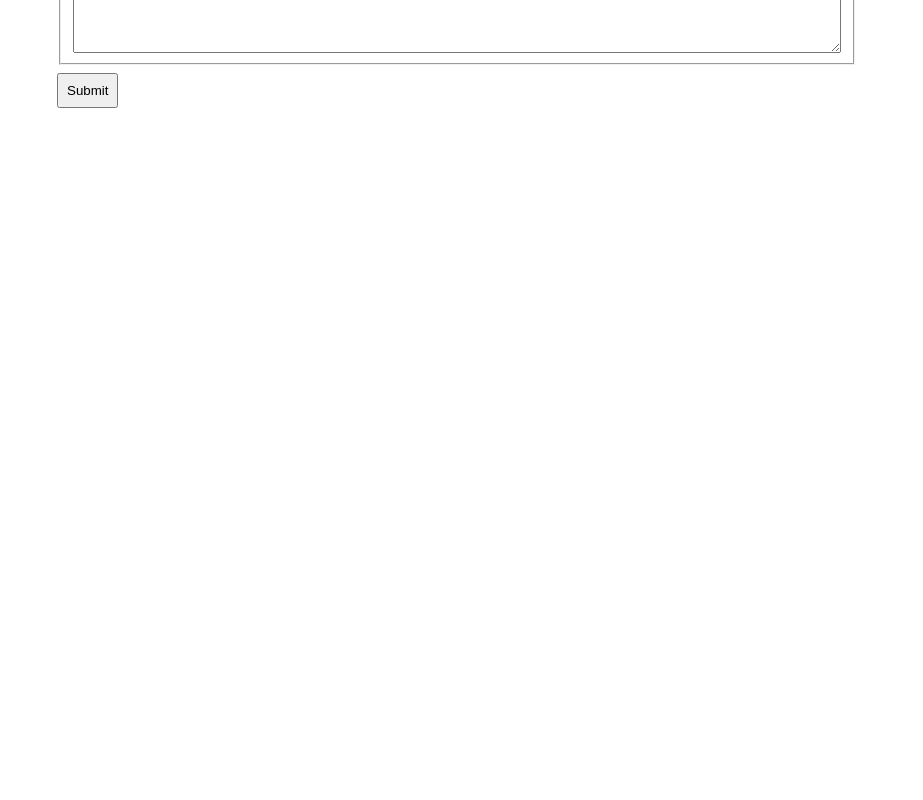
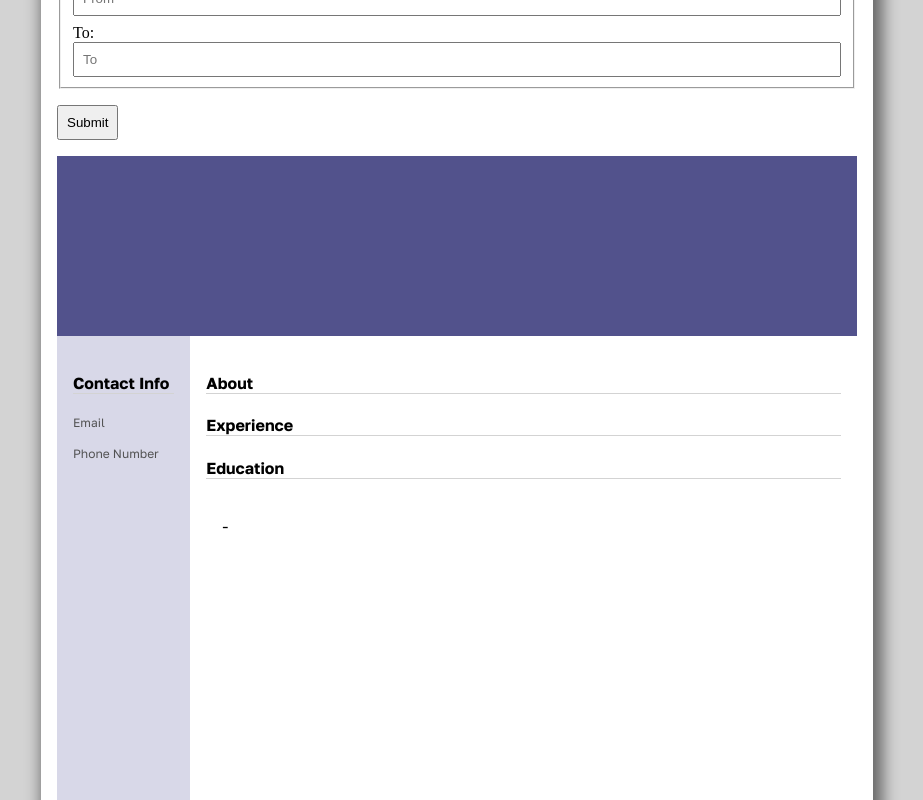
Before and after one commit to singhalex/cv-application, a React (Create React App) app: page / in a window 1280 px wide. Shown: the part 1000-1800 px from the top of the page, without its empty margins (183-1106 px from the left). Before the commit the page ends 1132 px from the top, so only its background shows below. Built offline with nearby package versions, Linux system fonts and the light colour scheme; the HTML template or start-up script is replaced by a standard one.

Commit message:
Style CV

```diff
--- a/src/App.jsx
+++ b/src/App.jsx
@@ -88,8 +88,8 @@
       <div className='container'>
           <form>
             <Personal onChange={this.handleChange} />
+            <Practical onChange={this.handleChange} />
             <Education onChange={this.handleChange} />
-            <Practical onChange={this.handleChange} />
             <button onClick={this.handleSubmit}>Submit</button>
           </form>
           <DisplayCV
--- a/src/components/DisplayCV.jsx
+++ b/src/components/DisplayCV.jsx
@@ -1,4 +1,5 @@
 import React, { Component } from 'react';
+import '../styles/displayCV.css';
 
 class DisplayCV extends Component {
 
@@ -18,19 +19,38 @@ class DisplayCV extends Component {
             jobDescription
         } = this.props;
         return (
-            <div>
-                <p>{name}</p>
-                <p>{email}</p>
-                <p>{title}</p>
-                <p>{phone}</p>
-                <p>{description}</p>
-                <p>{school}</p>
-                <p>{degree}</p>
-                <p>{from}</p>
-                <p>{to}</p>
-                <p>{position}</p>
-                <p>{company}</p>
-                <p>{jobDescription}</p>
+            <div id='cv-container'>
+                <div className='header'>
+                    <p id='name'>{name}</p>
+                    <p>{title}</p>
+                </div>
+                <div className="sidebar">
+                    <h4 className='bold'>Contact Info</h4>
+                    <p>{email}</p>
+                    <p  className='subscript'>Email</p>
+                    <p>{phone}</p>
+                    <p className='subscript'>Phone Number</p>
+                </div>
+                <div className="main">
+                    <h4 className="bold">About</h4>
+                    <p>{description}</p>
+                    <h4 className="bold">Experience</h4>
+                    <p>{position}</p>
+                    <p className='subscript'>{company}</p>
+                    <p>{jobDescription}</p>
+                    <h4 className="bold">Education</h4>
+                    <div className="school-display">
+                        <div className="years">
+                            <p>{from}</p>
+                            <p>-</p>
+                            <p>{to}</p>
+                        </div>
+                        <div className="school">
+                            <p>{school}</p>
+                            <p className='subscript'>{degree}</p>
+                        </div>
+                    </div>
+                </div>
             </div>
         );
     }
--- a/src/styles/app.css
+++ b/src/styles/app.css
@@ -1,12 +1,24 @@
+body {
+  background-color: lightgray;
+  box-sizing: border-box;
+  margin: 0px;
+}
+
 .container {
   max-width: 800px;
+  padding: 1rem;
   margin: auto;
+  background-color: white;
+  border-radius: 0.25rem;
+  -webkit-box-shadow: 5px 5px 15px 5px rgba(0, 0, 0, 0.5);
+  box-shadow: 5px 5px 15px 5px rgba(0, 0, 0, 0.5);
 }
 
 fieldset {
   display: flex;
   flex-direction: column;
   gap: 0.5rem;
+  margin-bottom: 0.5rem;
 }
 
 fieldset > div {
--- /dev/null
+++ b/src/styles/displayCV.css
@@ -0,0 +1,68 @@
+@import url("https://fonts.googleapis.com/css2?family=Golos+Text:wght@400;700&display=swap");
+
+#cv-container {
+  background-color: white;
+  font-family: "Golos Text", sans-serif;
+  margin-top: 0.5rem;
+  display: grid;
+  grid-template-columns: 1fr 5fr;
+  grid-template-rows: 180px 940px;
+  grid-template-areas:
+    "header header"
+    "sidebar main";
+}
+
+.header {
+  grid-area: header;
+  background-color: #52528c;
+  padding: 1rem;
+  color: white;
+  line-height: 0px;
+  display: flex;
+  flex-direction: column;
+  justify-content: center;
+}
+
+#name {
+  font-size: 3rem;
+  font-weight: bold;
+}
+
+.sidebar {
+  grid-area: sidebar;
+  background-color: #d8d8e8;
+  padding: 1rem;
+}
+
+.sidebar p {
+  margin-bottom: 0px;
+}
+
+.main {
+  grid-area: main;
+  padding: 1rem;
+}
+
+.main p {
+  margin-bottom: 0px;
+}
+
+.school-display {
+  display: flex;
+  gap: 3rem;
+}
+
+.years {
+  display: flex;
+  gap: 1rem;
+}
+
+.bold {
+  border-bottom: 1px solid lightgray;
+}
+
+.subscript {
+  font-size: 0.75rem;
+  margin-top: 0px;
+  color: rgb(82, 82, 82);
+}
```
